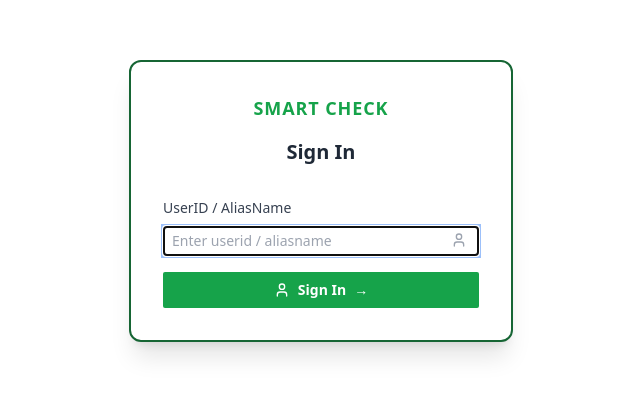
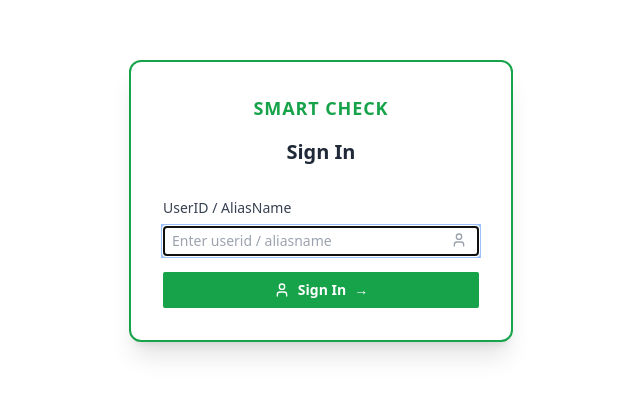
Before and after one commit to Saf-reen/gate-check, a React (Create React App) app: page /login in a window 1280 px wide. Shown: the part 199-594 px from the top of the page, without its empty margins (319-959 px from the left). Built offline with nearby package versions, Linux system fonts and the light colour scheme.

Commit message:
updated code

```diff
--- a/src/components/LoginForm/ForgotPassword.js
+++ b/src/components/LoginForm/ForgotPassword.js
@@ -319,7 +319,7 @@ const ForgotPassword = () => {
             <div className={`${isMobile ? 'order-1' : 'order-2'} flex-1 relative bg-white`}>
 
               <div className="absolute inset-0 flex flex-col justify-center p-4 sm:p-8 lg:p-12">
-                <div className="w-full max-w-sm p-4 mx-auto bg-white border-2 border-green-900 border-solid shadow-xl rounded-xl sm:p-8">
+                <div className="w-full max-w-sm p-4 mx-auto bg-white border-2 border-green-600 border-solid shadow-xl rounded-xl sm:p-8">
 
                   {/* Header */}
                   <div className="mb-4 text-center sm:mb-8">
--- a/src/components/LoginForm/LoginForm.js
+++ b/src/components/LoginForm/LoginForm.js
@@ -212,7 +212,7 @@ const LoginForm = ({ onLogin, demoMode = true }) => { // Changed from onLoginSuc
               <div className={`absolute inset-0 p-4 sm:p-8 lg:p-12 flex flex-col justify-center transition-transform duration-500 ease-in-out ${
                 currentStep === 1 ? 'translate-x-0' : '-translate-x-full'
               }`}>
-                <div className="w-full max-w-sm p-4 mx-auto bg-white border-2 border-green-800 border-solid shadow-xl rounded-xl sm:p-8">
+                <div className="w-full max-w-sm p-4 mx-auto bg-white border-2 border-green-600 border-solid shadow-xl rounded-xl sm:p-8">
 
                   <div className="mb-4 text-center sm:mb-8">
                     <h1 className="mb-2 text-base font-bold tracking-wider text-green-600 sm:text-lg sm:mb-4">SMART CHECK</h1>
@@ -274,7 +274,7 @@ const LoginForm = ({ onLogin, demoMode = true }) => { // Changed from onLoginSuc
                   {/* Organization Header */}
                   <div className="mb-6 text-center sm:mb-8">
                     <div className="flex justify-center m-2">
-                      <div className="flex items-center justify-center w-8 h-8 border-2 border-green-800 rounded-full sm:w-12 sm:h-12">
+                      <div className="flex items-center justify-center w-8 h-8 border-2 border-green-600 rounded-full sm:w-12 sm:h-12">
                         <span className="text-sm font-bold text-green-800 sm:text-sm">S-C</span>
                       </div>
                     </div>
```
